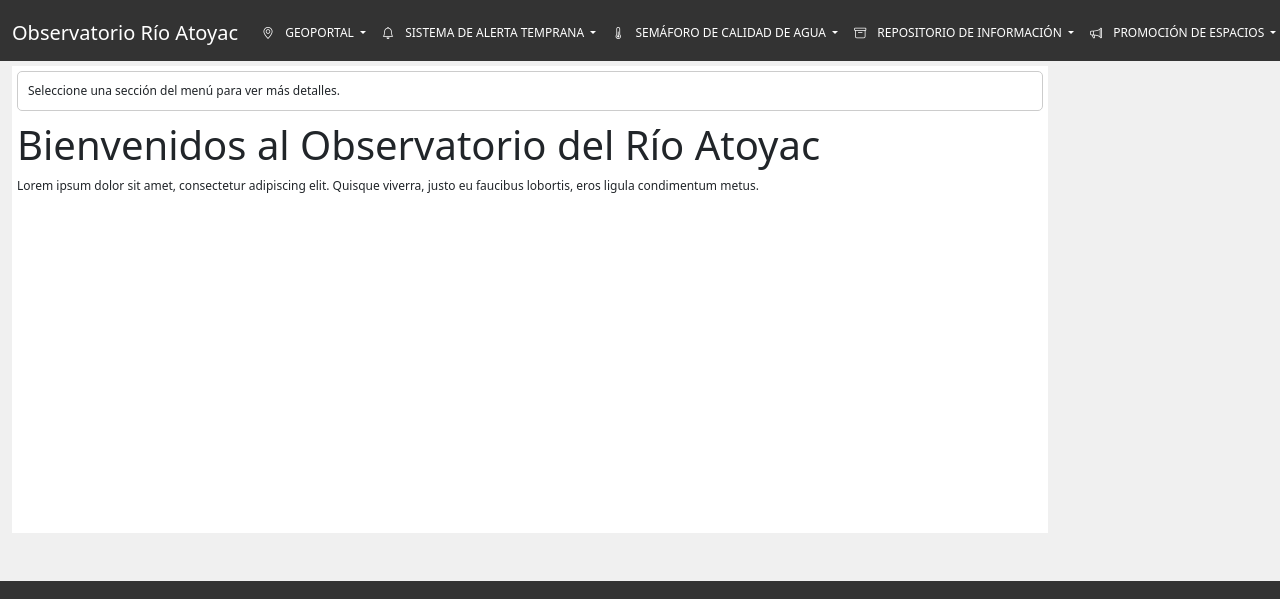
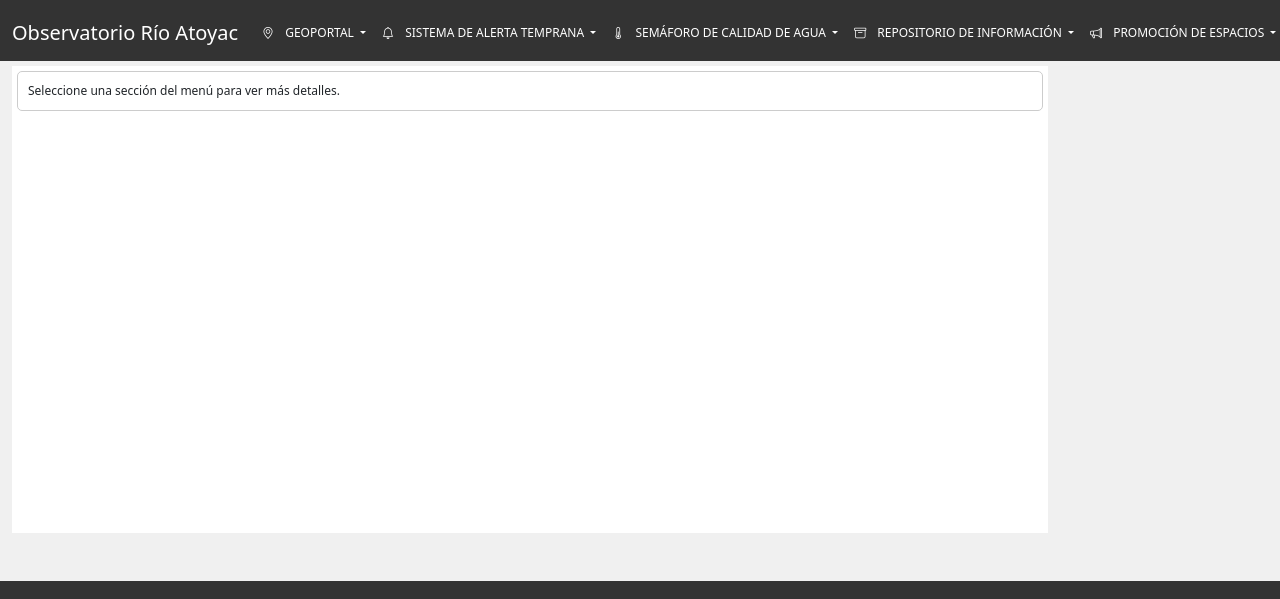
Before and after one commit to h3rm3/mockup1, a plain HTML site: page index.html in a window 1280 px wide. Shown: the top 599 px of the page. Drawn offline with nearby package versions, Linux system fonts and the light colour scheme.

Commit message:
Update index.html

```diff
--- a/index.html
+++ b/index.html
@@ -219,10 +219,7 @@
             <div id="map"></div>
 
             <!-- Secciones de contenido relacionadas con el observatorio -->
-            <section id="inicio">
-                <h1>Bienvenidos al Observatorio del Río Atoyac</h1>
-                <p>Lorem ipsum dolor sit amet, consectetur adipiscing elit. Quisque viverra, justo eu faucibus lobortis, eros ligula condimentum metus.</p>
-            </section>
+
         </div>
 
         <!-- Menú lateral derecho para filtros y accesos rápidos -->
```
